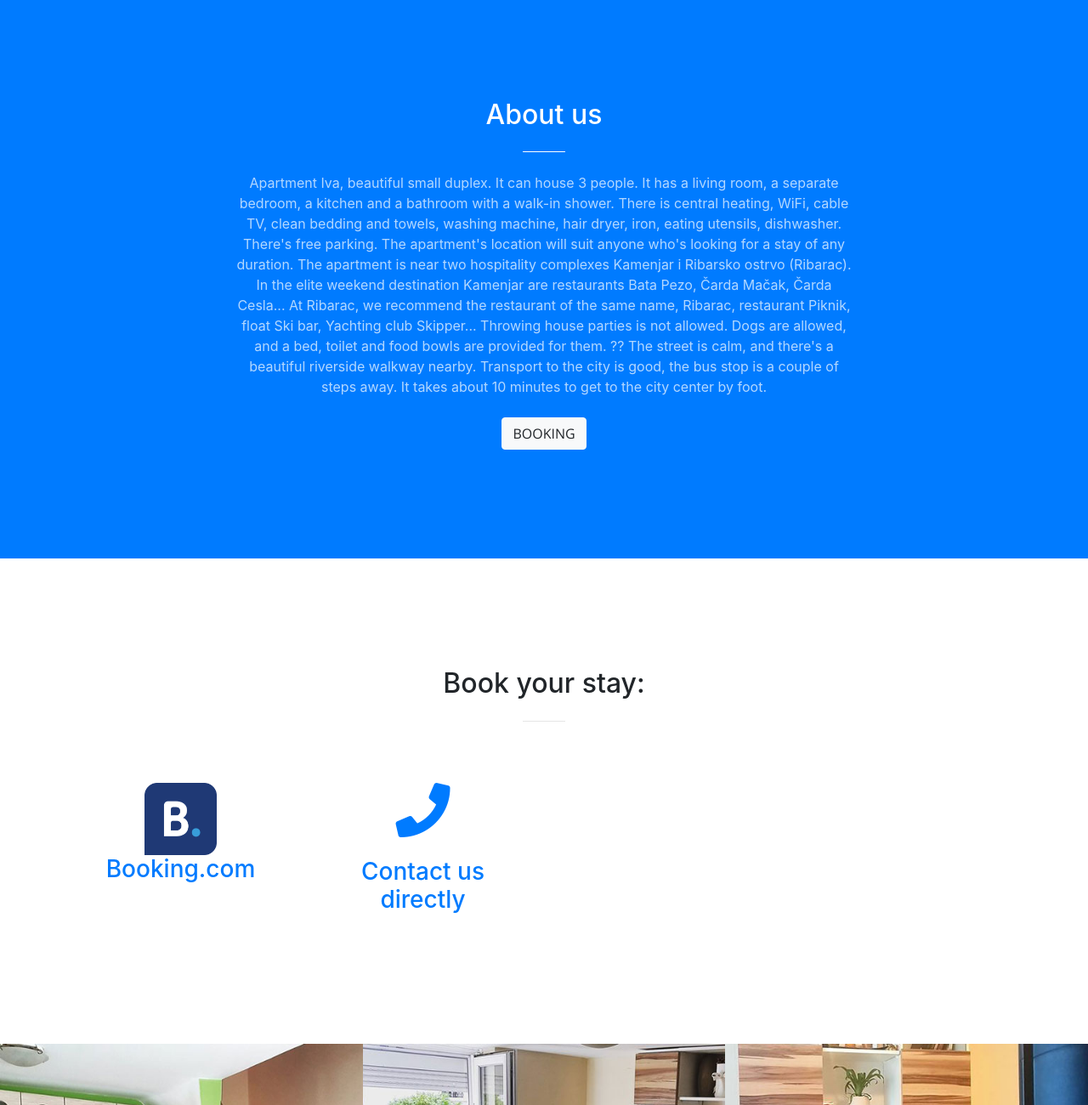
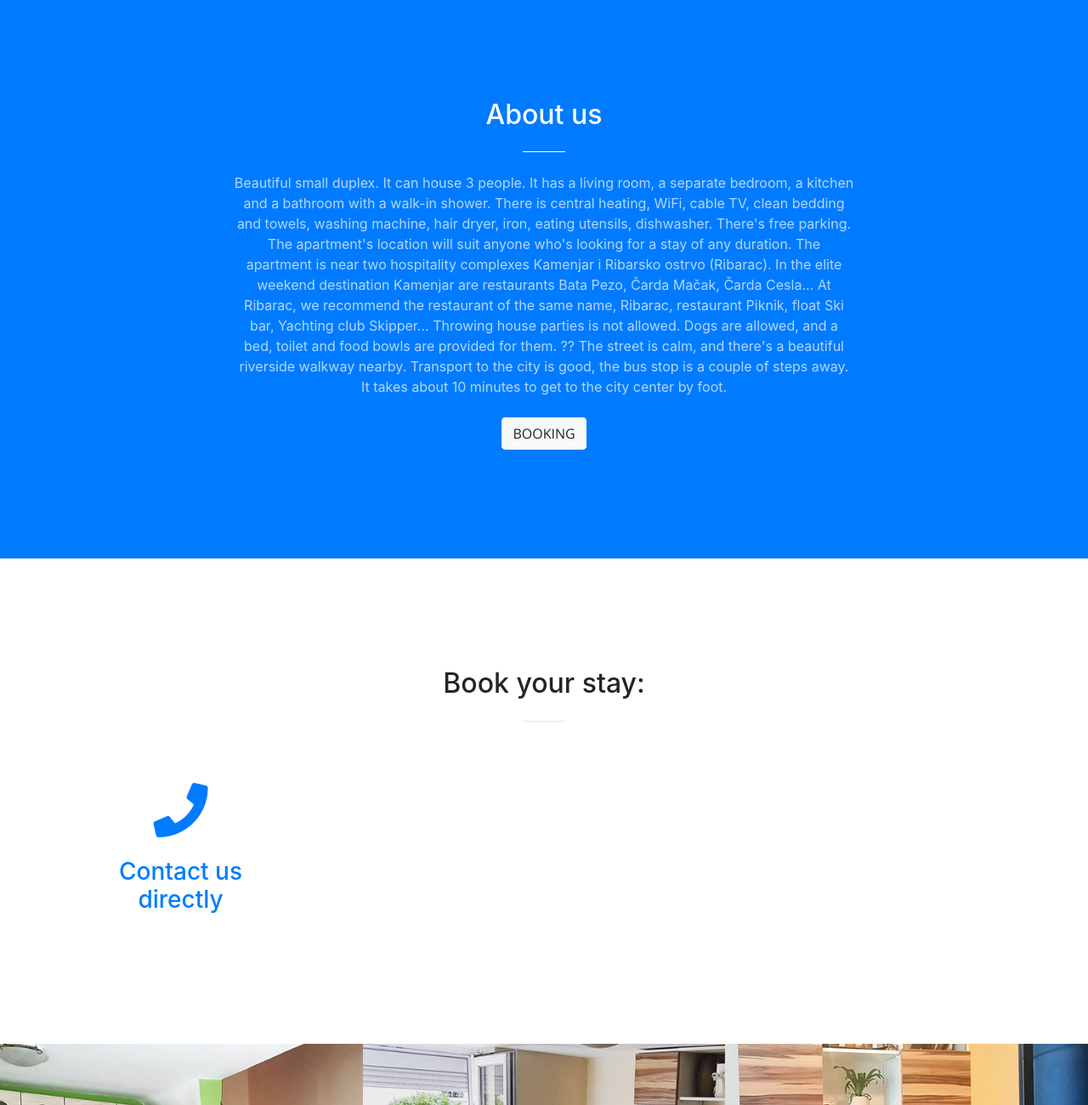
Before and after one commit to djole94hns/djole94hns.github.io, a website with bundled scripts: page index.en.html in a window 1280 px wide. Shown: the part 812-2112 px from the top of the page at 85% size. Built offline with nearby package versions, Linux system fonts and the light colour scheme.

Commit message:
Update index.en.html

```diff
--- a/index.en.html
+++ b/index.en.html
@@ -5,7 +5,7 @@
 
     <meta charset="utf-8">
     <meta name="viewport" content="width=device-width, initial-scale=1, shrink-to-fit=no">
-    <meta name="description" content="Apartment Iva, beautiful small duplex. It can house 3 people. It has a living room, a separate bedroom, a kitchen and a bathroom with a walk-in shower.">
+    <meta name="description" content="Beautiful small duplex. It can house 3 people. It has a living room, a separate bedroom, a kitchen and a bathroom with a walk-in shower.">
     <meta name="author" content="">
 
 	<link rel="apple-touch-icon-precomposed" sizes="57x57" href="https://stannadanns.rs/apple-touch-icon-57x57.png" />
@@ -27,7 +27,7 @@
   <link rel="alternate" hreflang="x-default"
         href="https://stannadanns.rs/" />
 
-<meta name="application-name" content="Stan na dan - Novi Sad - Apartman Iva"/>
+<meta name="application-name" content="Stan na dan - Novi Sad"/>
 <meta name="msapplication-TileColor" content="#0000FF" />
 <meta name="msapplication-TileImage" content="https://stannadanns.rs/mstile-144x144.png" />
 <meta name="msapplication-square70x70logo" content="https://stannadanns.rs/mstile-70x70.png" />
@@ -37,7 +37,7 @@
 
 	<link rel="canonical" href="https://stannadanns.rs/index.en.html"/>
 
-    <title>Stay for a day - Novi Sad - Apartment Iva</title>
+    <title>Stay for a day - Novi Sad</title>
 
     <!-- Bootstrap core CSS -->
     <link href="vendor/bootstrap/css/bootstrap.min.css" rel="stylesheet">
@@ -96,7 +96,7 @@
             <hr>
           </div>
           <div class="col-lg-8 mx-auto">
-            <p class="text-faded mb-5">Apartment Iva</p>
+            <p class="text-faded mb-5"></p>
             <a class="btn btn-primary btn-xl js-scroll-trigger" href="#about">Find out more</a>
           </div>
         </div>
@@ -109,7 +109,7 @@
           <div class="col-lg-8 mx-auto text-center">
             <h2 class="section-heading text-white">About us</h2>
             <hr class="light my-4">
-            <p class="text-faded mb-4">Apartment Iva, beautiful small duplex. It can house 3 people. It has a living room, a separate bedroom, a kitchen and a bathroom with a walk-in shower. There is central heating, WiFi, cable TV, clean bedding and towels, washing machine, hair dryer, iron, eating utensils, dishwasher. There's free parking. The apartment's location will suit anyone who's looking for a stay of any duration. The apartment is near two hospitality complexes Kamenjar i Ribarsko ostrvo (Ribarac). In the elite weekend destination Kamenjar are restaurants Bata Pezo, Čarda Mačak, Čarda Cesla... At Ribarac, we recommend the restaurant of the same name, Ribarac, restaurant Piknik, float Ski bar, Yachting club Skipper... Throwing house parties is not allowed. Dogs are allowed, and a bed, toilet and food bowls are provided for them. ?? The street is calm, and there's a beautiful riverside walkway nearby. Transport to the city is good, the bus stop is a couple of steps away. It takes about 10 minutes to get to the city center by foot.</p>
+            <p class="text-faded mb-4">Beautiful small duplex. It can house 3 people. It has a living room, a separate bedroom, a kitchen and a bathroom with a walk-in shower. There is central heating, WiFi, cable TV, clean bedding and towels, washing machine, hair dryer, iron, eating utensils, dishwasher. There's free parking. The apartment's location will suit anyone who's looking for a stay of any duration. The apartment is near two hospitality complexes Kamenjar i Ribarsko ostrvo (Ribarac). In the elite weekend destination Kamenjar are restaurants Bata Pezo, Čarda Mačak, Čarda Cesla... At Ribarac, we recommend the restaurant of the same name, Ribarac, restaurant Piknik, float Ski bar, Yachting club Skipper... Throwing house parties is not allowed. Dogs are allowed, and a bed, toilet and food bowls are provided for them. ?? The street is calm, and there's a beautiful riverside walkway nearby. Transport to the city is good, the bus stop is a couple of steps away. It takes about 10 minutes to get to the city center by foot.</p>
             <a class="btn btn-light btn-xl js-scroll-trigger" href="#services">Booking</a>
           </div>
         </div>
@@ -127,14 +127,6 @@
       </div>
       <div class="container">
         <div class="row">
-          <div class="col-lg-3 col-md-6 text-center">
-            <div class="service-box mt-5 mx-auto">
-              <i><img src="img/booking.png" alt="Booking" width="85em" height="85em"></i>
-              <h3 class="mb-3"><a href=https://www.booking.com/hotel/rs/novi-sad-novi-sad1.sr.html?label=gen173nr-1FCAsowQFCEm5vdmktc2FkLW5vdmktc2FkMUgkWARowQGIAQGYASTCAQNhYm7IAQ_YAQHoAQH4AQOSAgF5qAIE%3Bsid%3D6144fcb592af029ca85089fdacc56291%3Bcheckin%3D2018-09-29%3Bcheckout%3D2018-09-30%3Bdest_id%3D-90313%3Bdest_type%3Dcity%3Bdist%3D0%3Bgroup_adults%3D2%3Bhapos%3D1%3Bhpos%3D1%3Broom1%3DA%2CA%3Bsb_price_type%3Dtotal%3Bsoh%3D1%3Bsoldout%3D0%2C0%3Bsrepoch%3D1537996710%3Bsrfid%3Dfc5b2844c25261a493bf896aa9880c4010afd259X1%3Bsrpvid%3D12a295d229e100b5%3Btype%3Dtotal%3Bucfs%3D1&&fbclid=IwAR1_Iw9wua7vEHJdXdFOtHVuo1z5jB6R1tjNGhIst9GPYXvWftl7E-gkFmI#no_availability_msg>
-			  Booking.com</a></h3>
-              <p class="text-muted mb-0"></p>
-            </div>
-	</div>
           <div class="col-lg-3 col-md-6 text-center">
             <div class="service-box mt-5 mx-auto">
               <i class="fas fa-phone fa-4x mb-3 sr-contact-1 fa-code text-primary"></i>
```
